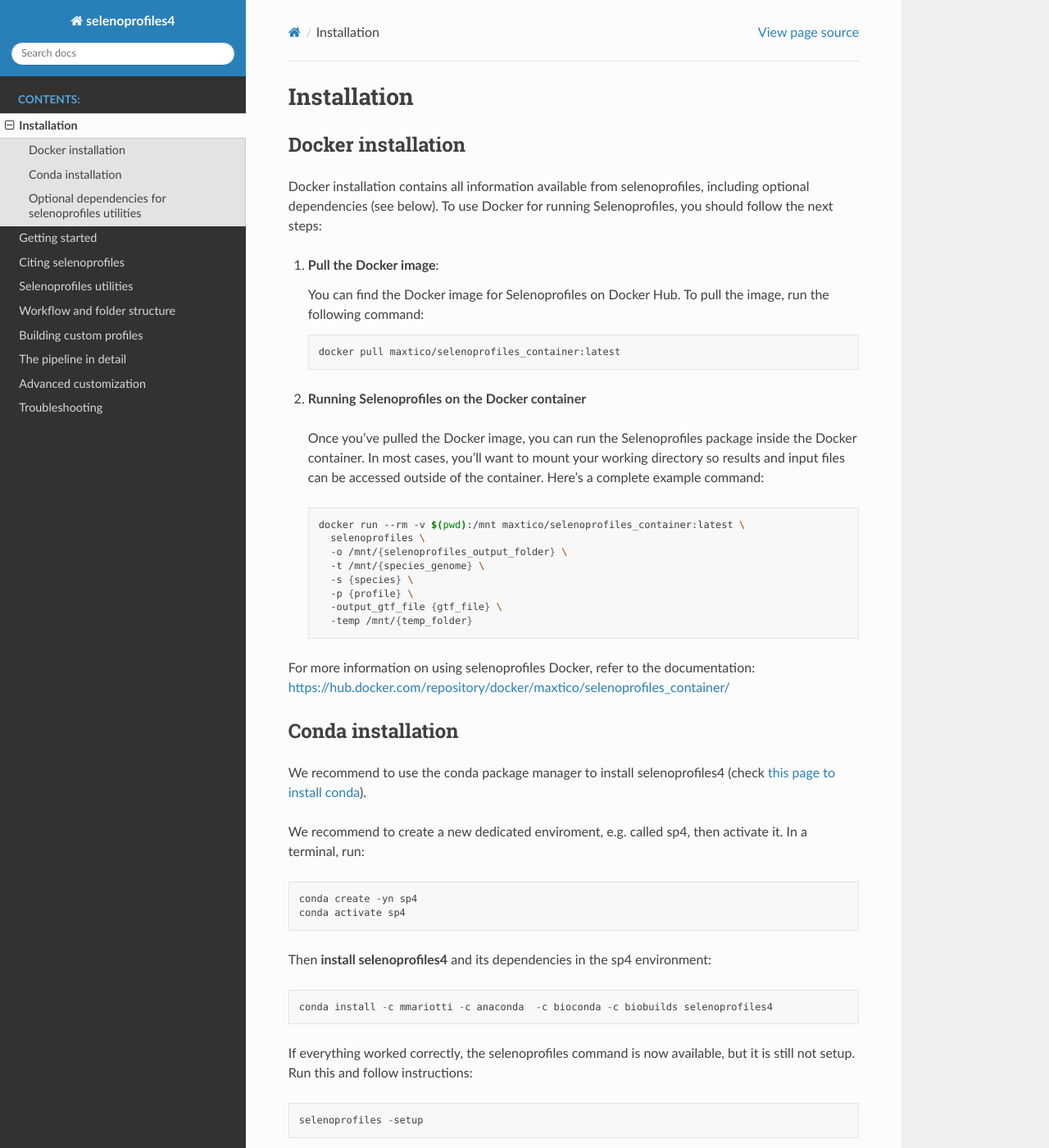
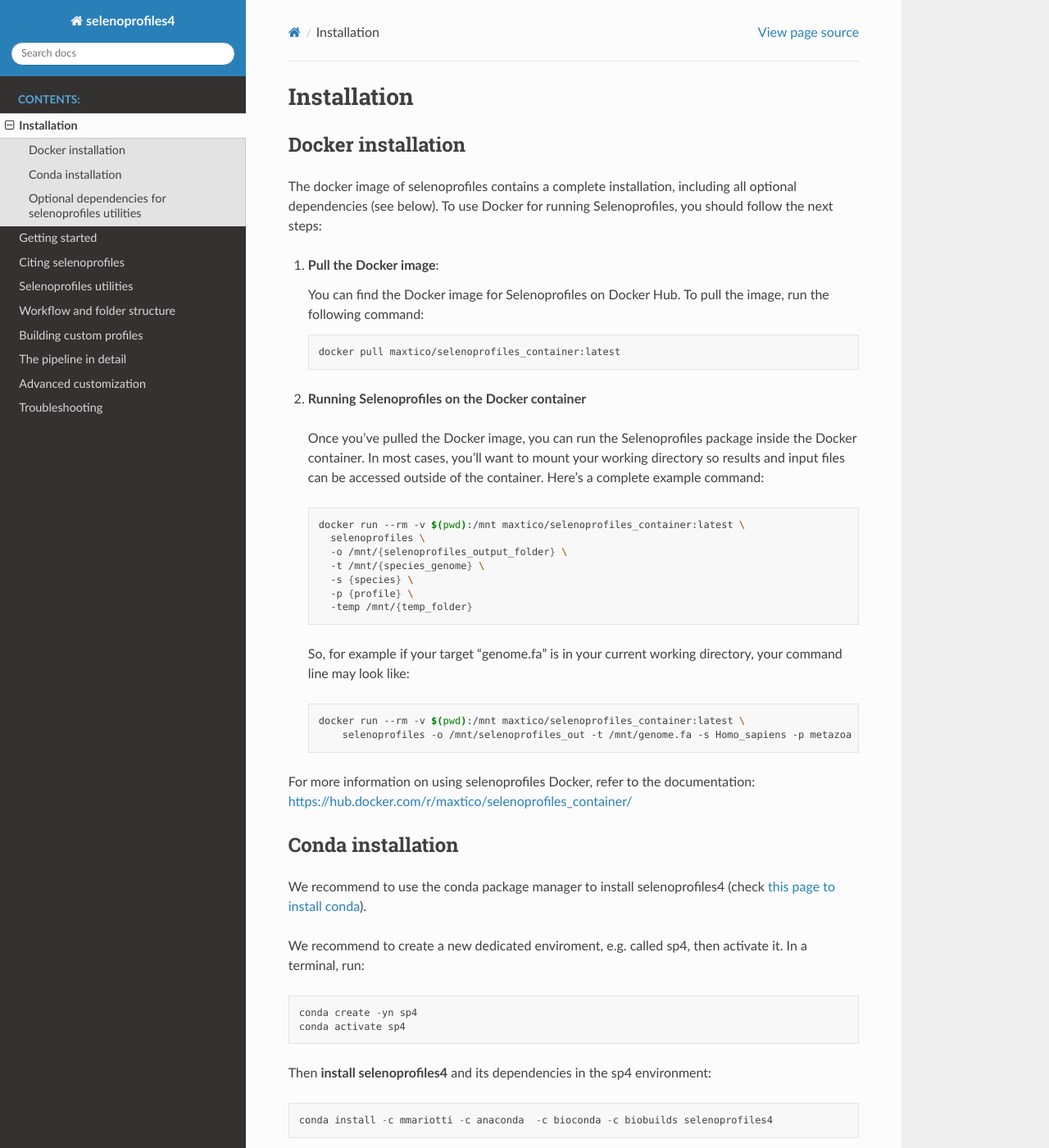
Before and after one commit to marco-mariotti/selenoprofiles4, a Sphinx documentation site: the page built from docs/installation.rst, in a window 1280 px wide and 1400 px high. Shown: the whole window at 82% size. Built offline with Sphinx 7.4.7 and the Read the Docs theme 3.1.0, drawn with Linux system fonts in a browser that asks for light colours.

Commit message:
Update installation.rst
link to docker repo updated

```diff
--- a/docs/installation.rst
+++ b/docs/installation.rst
@@ -3,7 +3,7 @@
 
 Docker installation
 -------------------
-Docker installation contains all information available from selenoprofiles, including optional dependencies (see below).
+The docker image of selenoprofiles contains a complete installation, including all optional dependencies (see below).
 To use Docker for running Selenoprofiles, you should follow the next steps:
 
 1. **Pull the Docker image**:
@@ -27,12 +27,17 @@
       -t /mnt/{species_genome} \
       -s {species} \
       -p {profile} \
-      -output_gtf_file {gtf_file} \
       -temp /mnt/{temp_folder}
 
+  So, for example if your target "genome.fa" is in your current working directory, your command line may look like:
+
+  .. code-block:: bash
+
+    docker run --rm -v $(pwd):/mnt maxtico/selenoprofiles_container:latest \
+        selenoprofiles -o /mnt/selenoprofiles_out -t /mnt/genome.fa -s Homo_sapiens -p metazoa -temp /mnt/temp
 
 For more information on using selenoprofiles Docker, refer to the documentation:
-https://hub.docker.com/repository/docker/maxtico/selenoprofiles_container/
+https://hub.docker.com/r/maxtico/selenoprofiles_container/
 
 Conda installation
 ------------------
```
